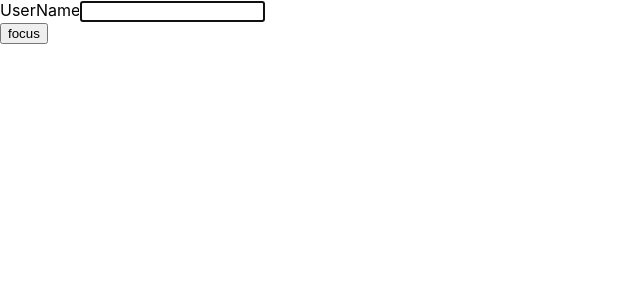
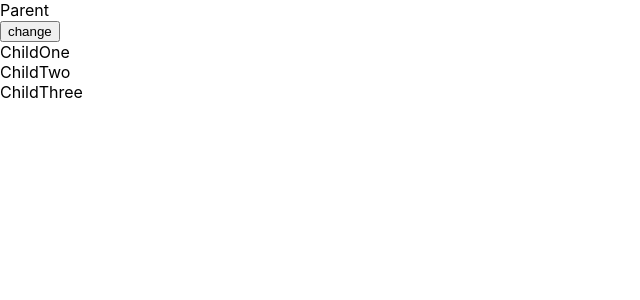
Before and after one commit to divyashan3223/batch-7, a React (Create React App) app: page / in a window 1280 px wide. Shown: the top 300 px of the page, without its empty margins (0-640 px from the left). Built offline with nearby package versions, Linux system fonts and the light colour scheme.

Commit message:
react memo itrno

```diff
--- a/src/App.js
+++ b/src/App.js
@@ -1,8 +1,16 @@
-import Form from "./components/Form.jsx";
+import { useState } from "react";
+import ChildOne, { ChildThree, ChildTwo } from "./components/Child";
+
 const App = () => {
+  const [count, setCount] = useState(10);
+  console.log("parent");
   return (
     <main>
-      <Form />
+      <div>Parent</div>
+      <button onClick={() => setCount(count + 1)}>change</button>
+      <ChildOne />
+      <ChildTwo />
+      <ChildThree />
     </main>
   );
 };
--- /dev/null
+++ b/src/components/Child.jsx
@@ -0,0 +1,18 @@
+import { memo } from "react";
+
+const ChildOne = memo(() => {
+  console.log("one");
+  return <div>ChildOne</div>;
+});
+
+export const ChildTwo = memo(() => {
+  console.log("two");
+  return <div>ChildTwo</div>;
+});
+
+export const ChildThree = memo(() => {
+  console.log("three");
+  return <div>ChildThree</div>;
+});
+
+export default ChildOne;
--- a/src/components/Form.jsx
+++ /dev/null
@@ -1,26 +0,0 @@
-import { useEffect } from "react";
-import { useRef } from "react";
-
-const Form = () => {
-  const inputRef = useRef(null);
-
-  useEffect(() => {
-    console.log(inputRef);
-    inputRef.current.focus();
-  }, []);
-
-  const handleClick = () => {};
-  return (
-    <div>
-      <form>
-        <div>
-          <label htmlFor="">UserName</label>
-          <input type="text" ref={inputRef} />
-        </div>
-      </form>
-      <button onClick={handleClick}>focus</button>
-    </div>
-  );
-};
-
-export default Form;
```
Also changed, not shown: src/components/List.jsx (deleted, +0 -22 lines).
